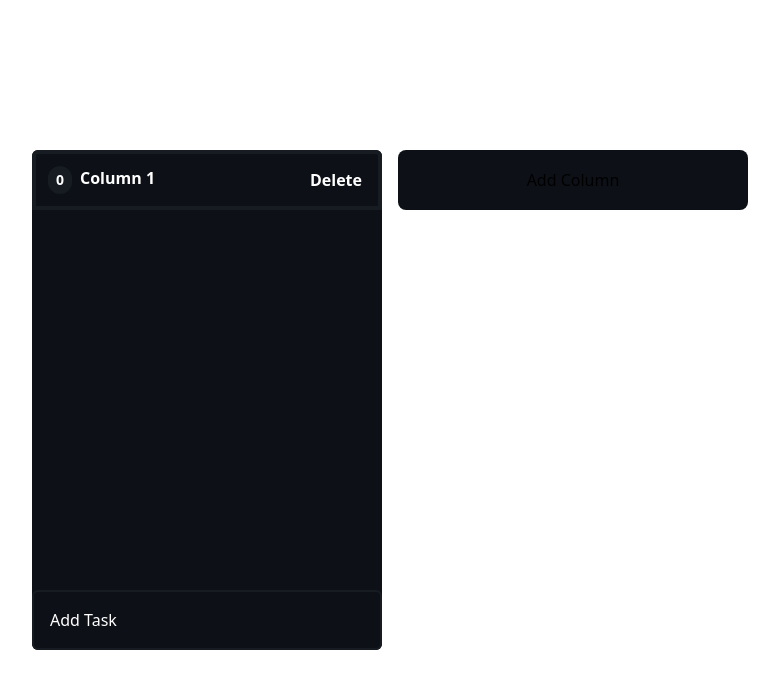
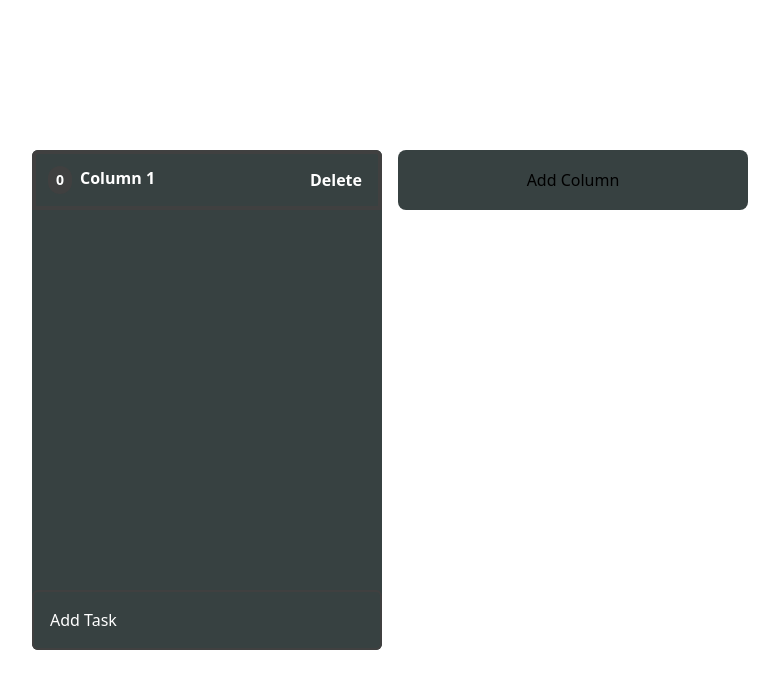
Before and after one commit to nixtrox/DragAndDropToDo, a React (Vite) app in the folder dragAndDrop/: page / in a window 1280 px wide. Both pictures are taken after a click on the button "Add Column". Shown: the top 688 px of the page, without its empty margins (250-1029 px from the left). Built offline with nearby package versions, Linux system fonts and the light colour scheme.

Commit message:
Style Changes

```diff
--- a/dragAndDrop/src/components/ColumnContainer.tsx
+++ b/dragAndDrop/src/components/ColumnContainer.tsx
@@ -127,6 +127,7 @@ function ColumnContainer(props: Props)
          <button className="
          hover:stroke-white
          hover:bg-columnBackgroundColor
+         hover:text-red-600
          rounded
          px-1
          py-2"
@@ -146,7 +147,7 @@ function ColumnContainer(props: Props)
         </div>
 
 
-        <button className="flex gap-2 items-center border-columnBackgroundColor border-2 rounded-md p-4 border-x-columnBackgroundColor hover:gb-mainBackgroundColor hover:text-rose-500 active:bg-black
+        <button className="flex gap-2 items-center border-columnBackgroundColor border-2 rounded-md p-4 border-x-columnBackgroundColor hover:gb-mainBackgroundColor hover:text-green-500 active:bg-black
         "
         onClick={() =>{
           createTask(column.id)
--- a/dragAndDrop/src/components/Taskcard.tsx
+++ b/dragAndDrop/src/components/Taskcard.tsx
@@ -98,7 +98,7 @@ function TaskCard({task, deleteTask,updateTask} : Props){
         {...listeners}
 
 
-        className="bg-black p-2 h-[100px] items-center flex text-left rounded-xl hover:ring-2 hover:ring-inset hover:ring-purple-500 cursor-grab relative"
+        className="bg-black p-2 h-[100px] items-center flex text-left rounded-xl hover:ring-2 hover:ring-inset hover:ring-green-500 cursor-grab relative"
          onMouseEnter={() => setMouseIsOver(true)}
          onMouseLeave={() => setMouseIsOver(false)}
          >
--- a/dragAndDrop/tailwind.config.js
+++ b/dragAndDrop/tailwind.config.js
@@ -7,8 +7,8 @@ export default {
   theme: {
     extend: {
       colors: {
-        "mainBackgroundColor": '#0D1117',
-        "columnBackgroundColor": '#161C22'
+        "mainBackgroundColor": '#374141',
+        "columnBackgroundColor": '#404040'
       }
     },
   },
```
